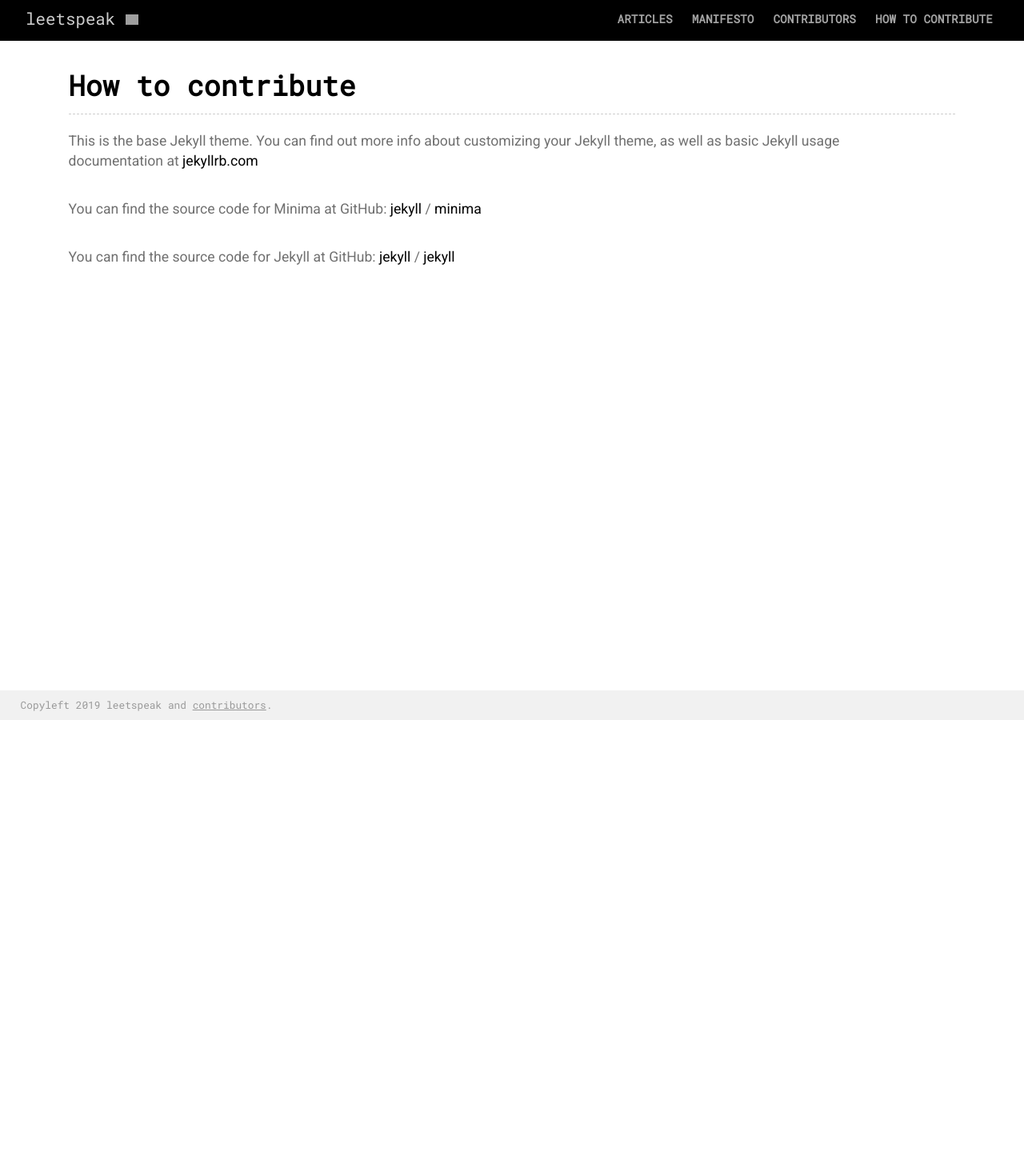
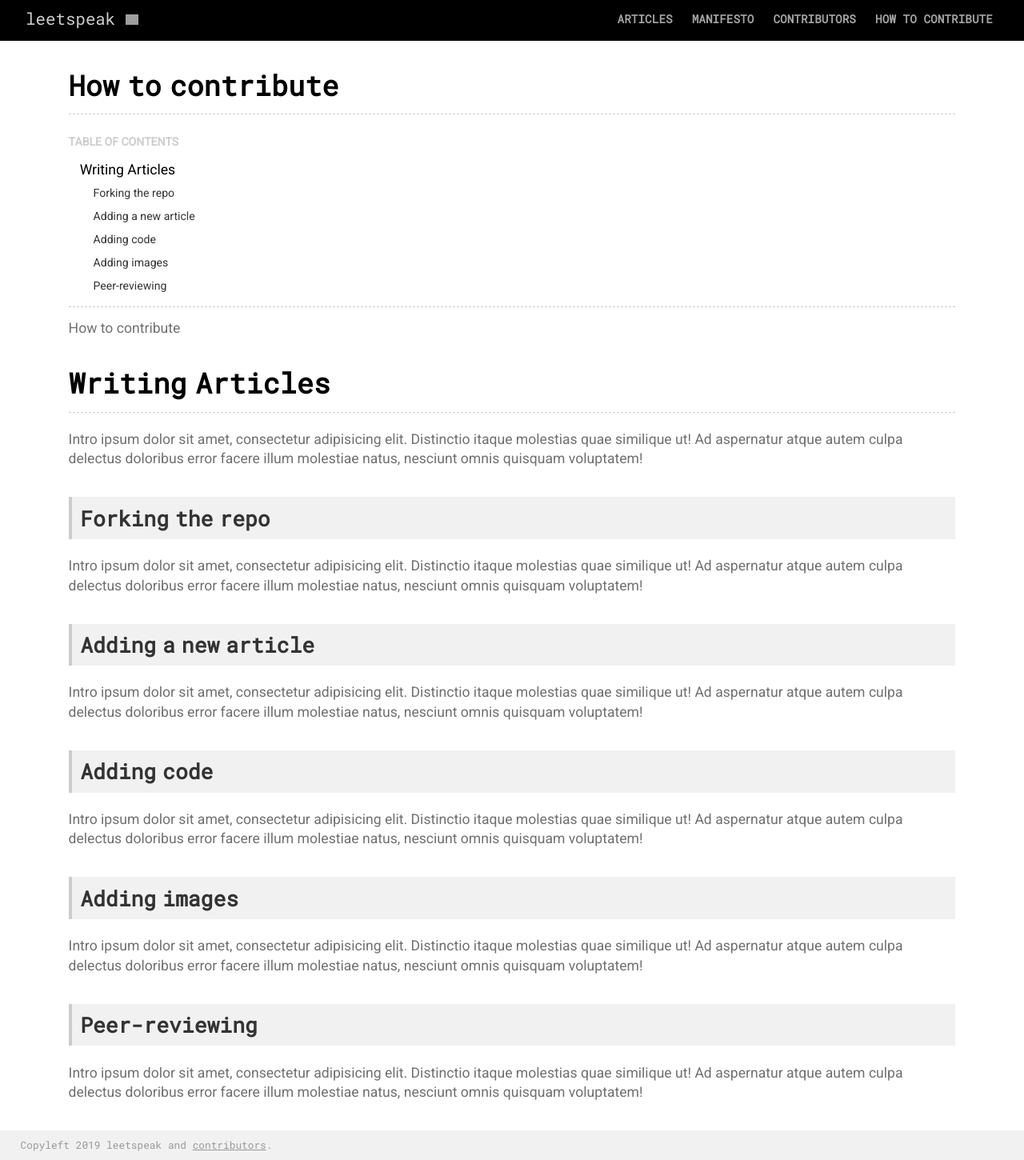
Before and after one commit to leetspeek/leetspeek, a Jekyll site: the page built from contribute.md, in a window 1280 px wide. Shown: the whole page at 80% size. Built offline with Jekyll 4.4.1, drawn with Linux system fonts in a browser that asks for light colours; before the commit the page ends 900 px from its top, so only the background shows below that; grey boxes are pictures that could not be loaded.

```diff
--- a/_layouts/home.html
+++ b/_layouts/home.html
@@ -44,7 +44,7 @@ layout: default
                     {% if categories_list.first[0] == null %}
                     {% for category in categories_list %}
                     <li>
-                        <a href="{{ category | downcase | downcase | url_escape | strip | replace: ' ', '-' }}"> {{
+                        <a href="{{site.baseurl}}/topics/#{{category|slugize}}"> {{
                             category
                             | camelcase }} ({{ site.tags[category].size }})</a>
                     </li>
@@ -52,7 +52,7 @@ layout: default
                     {% else %}
                     {% for category in categories_list %}
                     <li>
-                        <a href="{{ category[0] | downcase | url_escape | strip | replace: ' ', '-' }}">
+                        <a href="{{site.baseurl}}/topics/#{{category[0]|slugize}}">
                             <span>{{ category[0] | camelcase }}</span>
                             <span>{{ category[1].size }}</span></a>
                     </li>
--- a/_posts/2018-12-29-welcome-to-jekyl.markdown
+++ b/_posts/2018-12-29-welcome-to-jekyl.markdown
@@ -2,7 +2,7 @@
 layout: article
 title:  "Example advanced Article"
 date:   2018-12-29 21:07:45 +0100
-categories: leetspeak
+categories: leetspeak@
 authors: [aminekaabachi]
 ---
 
--- a/_sass/page.scss
+++ b/_sass/page.scss
@@ -30,6 +30,7 @@
     margin-bottom: 0.6em;
     border-bottom: 1px dashed #ccc;
     color: #000;
+    word-spacing: -0.3em;
   }
 
   h2 {
@@ -42,6 +43,7 @@
     color:#333;
     //font-size: 1em;
     font-weight: bold;
+    word-spacing: -0.3em;
   }
 
   font-size: 1.1em;
--- a/contribute.md
+++ b/contribute.md
@@ -4,15 +4,28 @@ title: How to contribute
 permalink: /contribute/
 ---
 
-This is the base Jekyll theme. You can find out more info about customizing your Jekyll theme, as well as basic Jekyll usage documentation at [jekyllrb.com](https://jekyllrb.com/)
+How to contribute
 
-You can find the source code for Minima at GitHub:
-[jekyll][jekyll-organization] /
-[minima](https://github.com/jekyll/minima)
+# Writing Articles
 
-You can find the source code for Jekyll at GitHub:
-[jekyll][jekyll-organization] /
-[jekyll](https://github.com/jekyll/jekyll)
+Intro ipsum dolor sit amet, consectetur adipisicing elit. Distinctio itaque molestias quae similique ut! Ad aspernatur atque autem culpa delectus doloribus error facere illum molestiae natus, nesciunt omnis quisquam voluptatem!
 
+## Forking the repo
 
-[jekyll-organization]: https://github.com/jekyll
+Intro ipsum dolor sit amet, consectetur adipisicing elit. Distinctio itaque molestias quae similique ut! Ad aspernatur atque autem culpa delectus doloribus error facere illum molestiae natus, nesciunt omnis quisquam voluptatem!
+
+## Adding a new article
+
+Intro ipsum dolor sit amet, consectetur adipisicing elit. Distinctio itaque molestias quae similique ut! Ad aspernatur atque autem culpa delectus doloribus error facere illum molestiae natus, nesciunt omnis quisquam voluptatem!
+
+## Adding code
+
+Intro ipsum dolor sit amet, consectetur adipisicing elit. Distinctio itaque molestias quae similique ut! Ad aspernatur atque autem culpa delectus doloribus error facere illum molestiae natus, nesciunt omnis quisquam voluptatem!
+
+## Adding images
+
+Intro ipsum dolor sit amet, consectetur adipisicing elit. Distinctio itaque molestias quae similique ut! Ad aspernatur atque autem culpa delectus doloribus error facere illum molestiae natus, nesciunt omnis quisquam voluptatem!
+
+## Peer-reviewing
+
+Intro ipsum dolor sit amet, consectetur adipisicing elit. Distinctio itaque molestias quae similique ut! Ad aspernatur atque autem culpa delectus doloribus error facere illum molestiae natus, nesciunt omnis quisquam voluptatem!
```
Also changed, not shown: assets/topics.html (added, +42 -0 lines), manifesto.md (+10 -9 lines).
